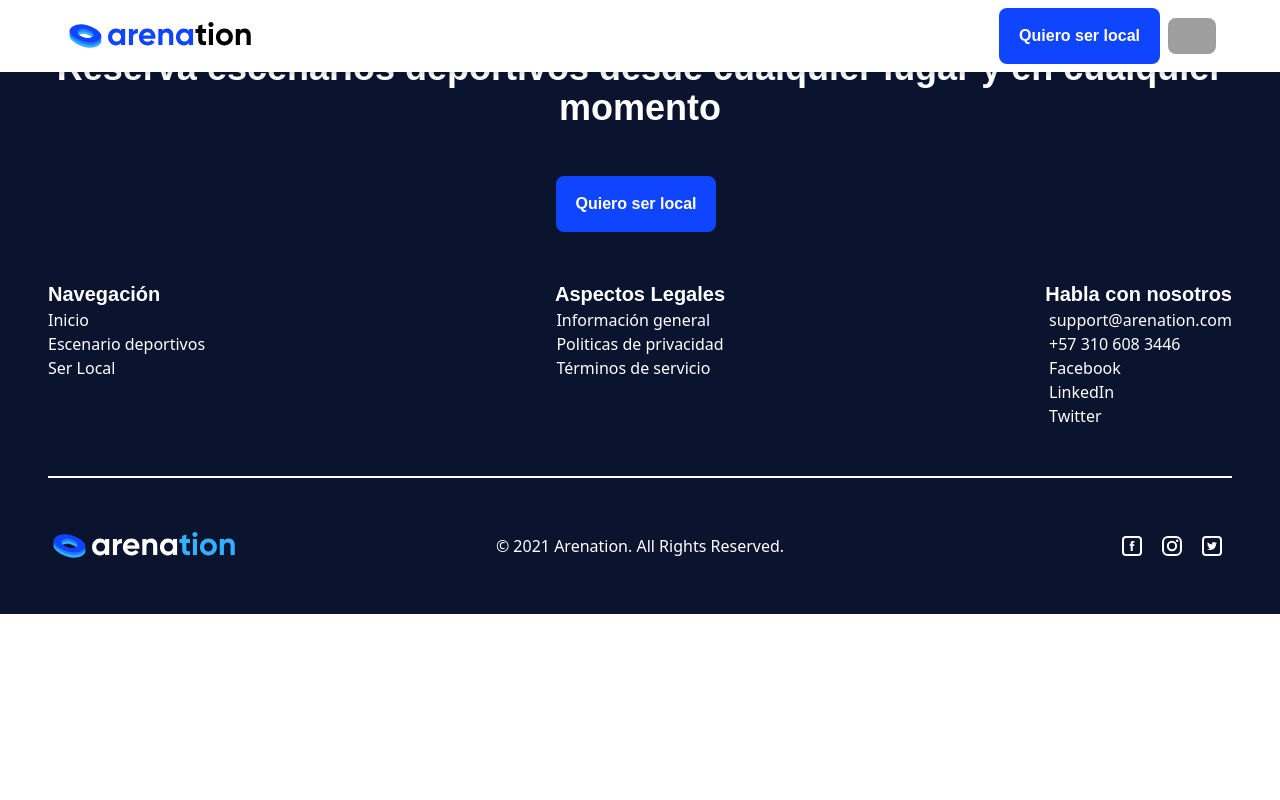
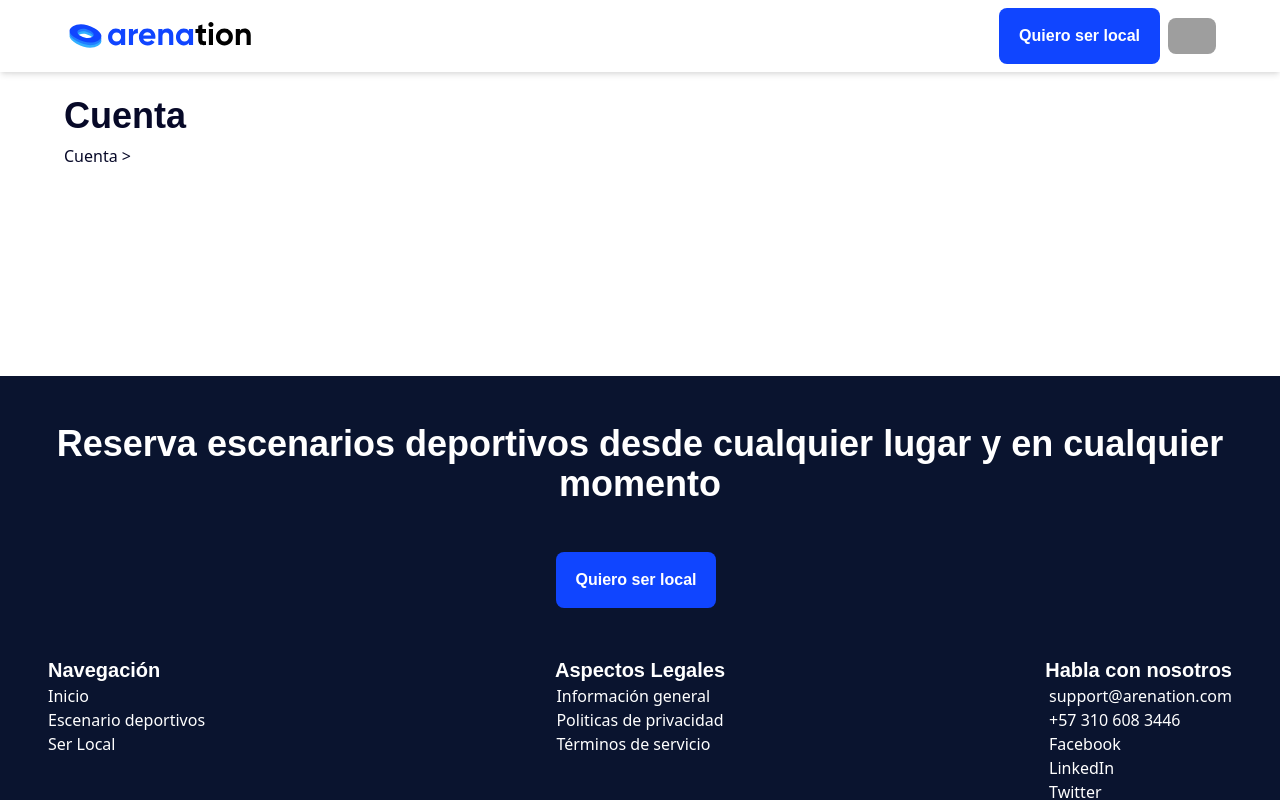
Before and after one commit to ProyectW/arenation, a React (Create React App) app: page /account in a window 1280 px wide. Shown: the top 800 px of the page. Built offline with nearby package versions, Linux system fonts and the light colour scheme; grey boxes are pictures that could not be loaded.

Commit message:
Pagina de cuenta listo

```diff
--- a/src/components/Account/AccountConf.js
+++ b/src/components/Account/AccountConf.js
@@ -8,7 +8,7 @@ import Avatar from "../Avatars/Avatar";
 export default function AccountConf(props) {
     const [date, setDate] = useState("");
     return(
-        <div className="flex flex-col-reverse md:flex-row pt-32 pb-44 px-8 py-8 sm:px-16 gap-x-10">
+        <div className="flex flex-col-reverse md:flex-row px-8 sm:px-16 gap-x-10">
             <div className="flex flex-col w-full md:w-2/3">
                 <div className="flex flex-col">
                     <form>
@@ -84,7 +84,7 @@ export default function AccountConf(props) {
                             />
                             <IconEdit className="absolute cursor-pointer -right-2.5 -bottom-2.5 p-1 border-2 border-white bg-secondary-light rounded-full fill-current text-primary-500"/>
                         </div>
-                        <h5 className="mt-4 text-secondary-dark">{props.name}</h5>
+                        <h5 className="mt-4 text-secondary-dark">Jose Ayazo{props.name}</h5>
                     </div>
                     <div className="h-2/4 flex flex-col items-center justify-end text-primary-500">
                         <h3>14{props.reseñas}</h3>
--- a/src/components/Header/AccountHeader.js
+++ b/src/components/Header/AccountHeader.js
@@ -1,32 +1,53 @@
 import React from "react";
+import {Link } from "react-router-dom";
 
 export default function AccountHeader(props) {
 
     if(props.place === "cuenta"){
-
-        <div className="flex flex-col w-full px-8 py-8 sm:px-16 text-secondary-dark">
-            <h1>Cuenta</h1>
-            <label>{"Cuenta > "}</label>
-        </div>
+        return(
+            <div className="flex flex-col w-full px-8 py-8 sm:px-16 text-secondary-dark">
+                <h1>Cuenta</h1>
+                <div className="flex flex-row mt-2">
+                    <Link to="/account">
+                        <label className="cursor-pointer">{"Cuenta > "}</label>
+                    </Link>
+                </div>
+            </div>
+        );
     }else if(props.place === "info"){
         return(
             <div className="flex flex-col w-full px-8 py-8 sm:px-16 text-secondary-dark">
                 <h1>Información personal</h1>
-                <label>{"Cuenta > Información personal"}</label>
+                <div className="flex flex-row mt-2">
+                    <Link to="/account">
+                        <label className="cursor-pointer">{"Cuenta > "}</label>
+                    </Link>
+                    <label>{"Información personal"}</label>
+                </div>
             </div>
         );
     }else if(props.place === "seguridad"){
         return(
             <div className="flex flex-col w-full px-8 py-8 sm:px-16 text-secondary-dark">
                 <h1>Seguridad</h1>
-                <label>{"Cuenta > Seguridad"}</label>
+                <div className="flex flex-row mt-2">
+                    <Link to="/account">
+                        <label className="cursor-pointer">{"Cuenta > "}</label>
+                    </Link>
+                    <label>{"Seguridad"}</label>
+                </div>
             </div>
         );
     }else if(props.place === "metodos"){
         return(
             <div className="flex flex-col w-full px-8 py-8 sm:px-16 text-secondary-dark">
-                <h1>{"Métodos de pago"}</h1>
-                <label>{"Cuenta > Métodos de pago"}</label>
+                <h1>Métodos de pago</h1>
+                <div className="flex flex-row mt-2">
+                    <Link to="/account">
+                        <label className="cursor-pointer">{"Cuenta > "}</label>
+                    </Link>
+                    <label>{"Métodos de pago"}</label>
+                </div>
             </div>
         );
     }
--- a/src/pages/Account.js
+++ b/src/pages/Account.js
@@ -1,10 +1,11 @@
 import React from "react";
+import AccountHeader from "../components/Header/AccountHeader";
 
 export default class Account extends React.Component {
     render() {
         return (
-            <div>
-
+            <div className="pt-16 pb-44">
+                <AccountHeader place="cuenta"/>
             </div>
         );
     }
```
